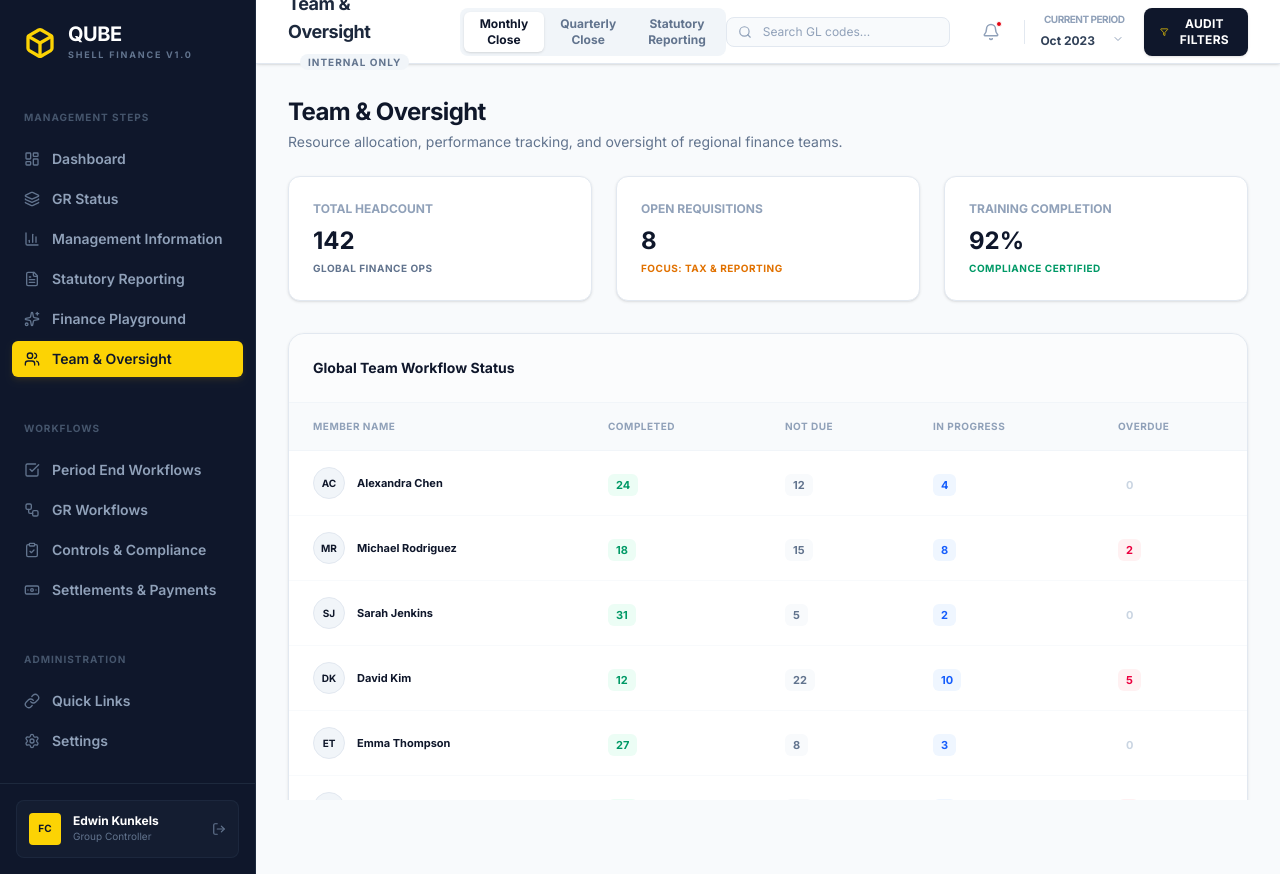
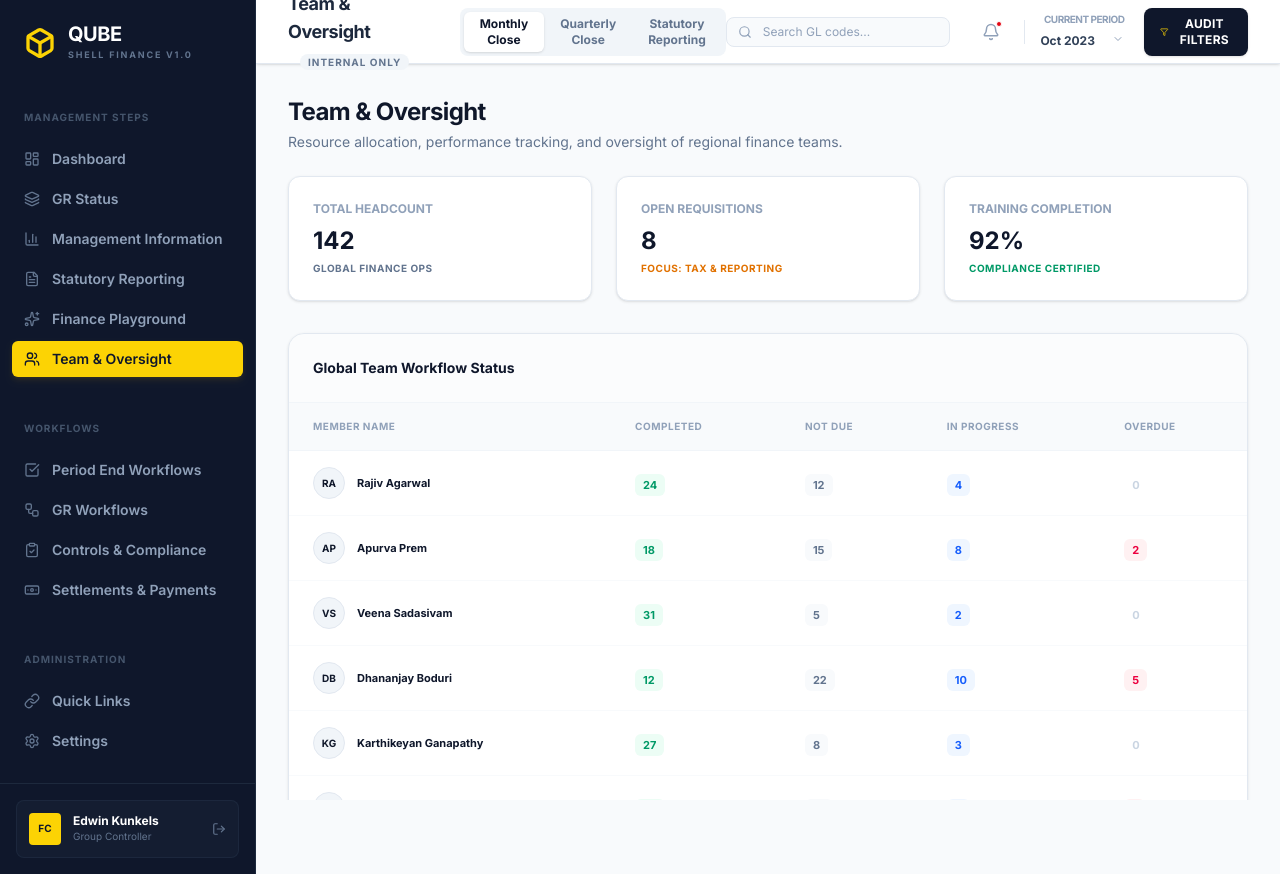
Before and after one commit to Shamba2023/Qube, a React (Vite) app: page / in a window 1280 px wide. Both pictures are taken after a click on the button "Team & Oversight". Built offline with nearby package versions, Linux system fonts and the light colour scheme.

Commit message:
feat: Update sample data in task dashboard
Replaces hardcoded task completion data with a single entry for "Rajiv Agarwal". This change is part of a broader effort to introduce dynamic data fetching for task progress.

```diff
--- a/src/App.tsx
+++ b/src/App.tsx
@@ -1438,21 +1438,15 @@ export default function App() {
                   </thead>
                   <tbody className="divide-y divide-slate-50">
                     {[
-                      { name: "Alexandra Chen", completed: 24, notDue: 12, inProgress: 4, overdue: 0 },
-                      { name: "Michael Rodriguez", completed: 18, notDue: 15, inProgress: 8, overdue: 2 },
-                      { name: "Sarah Jenkins", completed: 31, notDue: 5, inProgress: 2, overdue: 0 },
-                      { name: "David Kim", completed: 12, notDue: 22, inProgress: 10, overdue: 5 },
-                      { name: "Emma Thompson", completed: 27, notDue: 8, inProgress: 3, overdue: 0 },
-                      { name: "James Wilson", completed: 20, notDue: 18, inProgress: 6, overdue: 1 },
-                      { name: "Priya Sharma", completed: 35, notDue: 2, inProgress: 1, overdue: 0 },
-                      { name: "Robert Taylor", completed: 15, notDue: 20, inProgress: 12, overdue: 3 },
-                      { name: "Lisa Wong", completed: 22, notDue: 14, inProgress: 5, overdue: 0 },
-                      { name: "Thomas Miller", completed: 19, notDue: 10, inProgress: 15, overdue: 4 },
-                      { name: "Elena Petrova", completed: 28, notDue: 7, inProgress: 4, overdue: 0 },
-                      { name: "Marcus Brown", completed: 21, notDue: 11, inProgress: 9, overdue: 2 },
-                      { name: "Sonia Gupta", completed: 33, notDue: 4, inProgress: 2, overdue: 0 },
-                      { name: "Kevin Lee", completed: 14, notDue: 25, inProgress: 11, overdue: 6 },
-                      { name: "Chloe Davis", completed: 26, notDue: 9, inProgress: 5, overdue: 1 }
+                      { name: "Rajiv Agarwal", completed: 24, notDue: 12, inProgress: 4, overdue: 0 },
+                      { name: "Apurva Prem", completed: 18, notDue: 15, inProgress: 8, overdue: 2 },
+                      { name: "Veena Sadasivam", completed: 31, notDue: 5, inProgress: 2, overdue: 0 },
+                      { name: "Dhananjay Boduri", completed: 12, notDue: 22, inProgress: 10, overdue: 5 },
+                      { name: "Karthikeyan Ganapathy", completed: 27, notDue: 8, inProgress: 3, overdue: 0 },
+                      { name: "Anandraj Thangaraj", completed: 20, notDue: 18, inProgress: 6, overdue: 1 },
+                      { name: "Samira Jamal", completed: 35, notDue: 2, inProgress: 1, overdue: 0 },
+                      { name: "Anusha B G", completed: 15, notDue: 20, inProgress: 12, overdue: 3 },
+                      { name: "Rakesh Athota", completed: 22, notDue: 14, inProgress: 5, overdue: 0 }
                     ].map((member) => (
                       <tr key={member.name} className="hover:bg-slate-50/50 transition-colors">
                         <td className="px-6 py-4">
```
